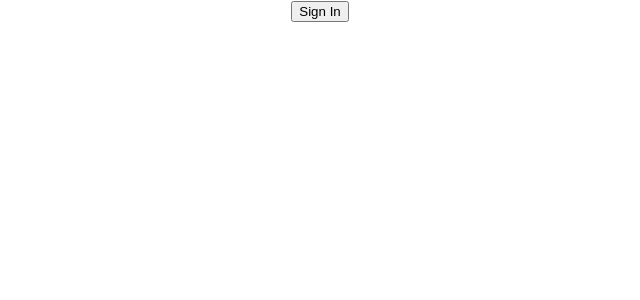
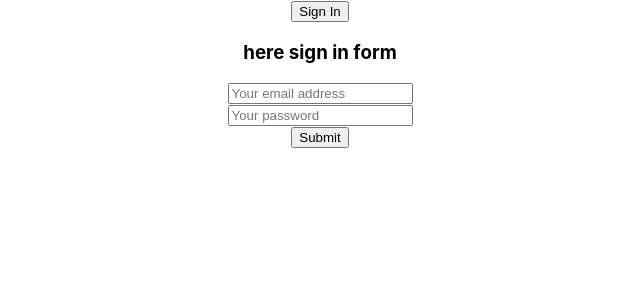
Before and after one commit to tanver68/fire-auth, a React (Create React App) app: page / in a window 1280 px wide. Shown: the top 300 px of the page, without its empty margins (320-960 px from the left). Built offline with nearby package versions, Linux system fonts and the light colour scheme.

Commit message:
Create simple login form email and password

```diff
--- a/src/App.js
+++ b/src/App.js
@@ -57,6 +57,20 @@ function App() {
       // An error happened.
     });
   }
+
+  // Submit button er kaj
+
+  const handleSubmit = () =>{
+    console.log('submit done')
+  }
+
+  //Change hole ja korbe
+
+  const handleChange=(event) =>{
+   console.log(event.target.name,event.target.value) //event.target mane event ta j element theke target hoyce seytar nameta and tar valuta nibe (oneke event na likhe e likhe)
+
+  }
+
   return (
     <div className="App">
     {
@@ -71,6 +85,17 @@ function App() {
     {
       user.isSignedIn && <p>Welcome {user.name}</p>  // akhane user.isSigndIn jodi true hoy tahole user ar name ta dakhabe
     }
+
+    {/* submit form er kaj */}
+
+    <form onSubmit={handleSubmit} >
+      <h3>here sign in form</h3>
+      <input type="text" name="email" onChange={handleChange} placeholder="Your email address" required />
+      <br/>
+      <input type="password" name="password" onChange={handleChange} placeholder="Your password" required />
+      <br/>
+      <input type="submit" value="Submit"/>
+    </form>
     </div>
   );
 }
```
Also changed, not shown: 1 other file (tests, documents, lock files or other folders).
